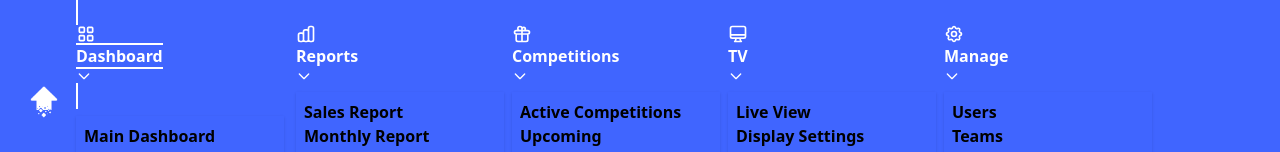
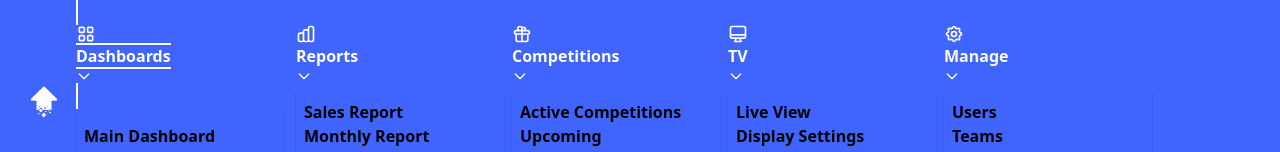
Before and after one commit to ah682/commission-dashboard, a React (Vite) app: page / in a window 1280 px wide. Shown: the top 152 px of the page. Built offline with nearby package versions, Linux system fonts and the light colour scheme.

Commit message:
refactor: alter dashboard(s) button to state dashboards

```diff
--- a/src/components/Navbar/Navbar.tsx
+++ b/src/components/Navbar/Navbar.tsx
@@ -32,7 +32,7 @@ const Navbar = () => {
                   d="M4 5a1 1 0 011-1h4a1 1 0 011 1v4a1 1 0 01-1 1H5a1 1 0 01-1-1V5zM14 5a1 1 0 011-1h4a1 1 0 011 1v4a1 1 0 01-1 1h-4a1 1 0 01-1-1V5zM4 15a1 1 0 011-1h4a1 1 0 011 1v4a1 1 0 01-1 1H5a1 1 0 01-1-1v-4zM14 15a1 1 0 011-1h4a1 1 0 011 1v4a1 1 0 01-1 1h-4a1 1 0 01-1-1v-4z"
                 />
               </svg>
-              Dashboard
+              Dashboards
               <svg
                 xmlns="http://www.w3.org/2000/svg"
                 className="h-4 w-4"
```
